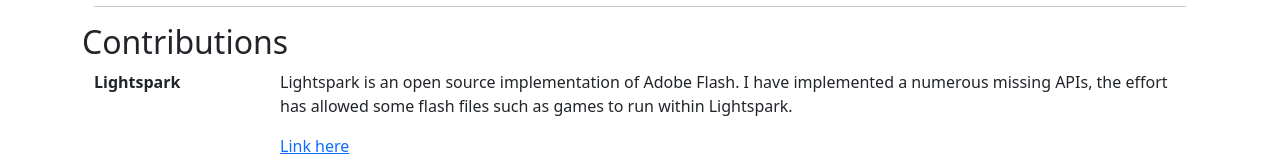
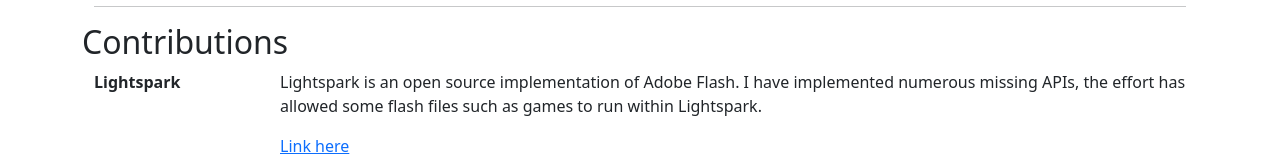
Before and after one commit to huwdp/huwdp.github.io, a plain HTML site: page index.html in a window 1280 px wide. Shown: the part 1536-1704 px from the top of the page. Drawn offline with nearby package versions, Linux system fonts and the light colour scheme.

Commit message:
Fixed typo

```diff
--- a/index.html
+++ b/index.html
@@ -179,7 +179,7 @@
 										</div>
 										<div class="col-sm-10">
 											<div class="row">
-												<p>Lightspark is an open source implementation of Adobe Flash. I have implemented a numerous missing APIs, the effort has allowed some flash files such as games to run within Lightspark. </p>
+												<p>Lightspark is an open source implementation of Adobe Flash. I have implemented numerous missing APIs, the effort has allowed some flash files such as games to run within Lightspark. </p>
 												<p>
 													<a href="https://github.com/lightspark/lightspark">Link here</a>
 												</p>
```
